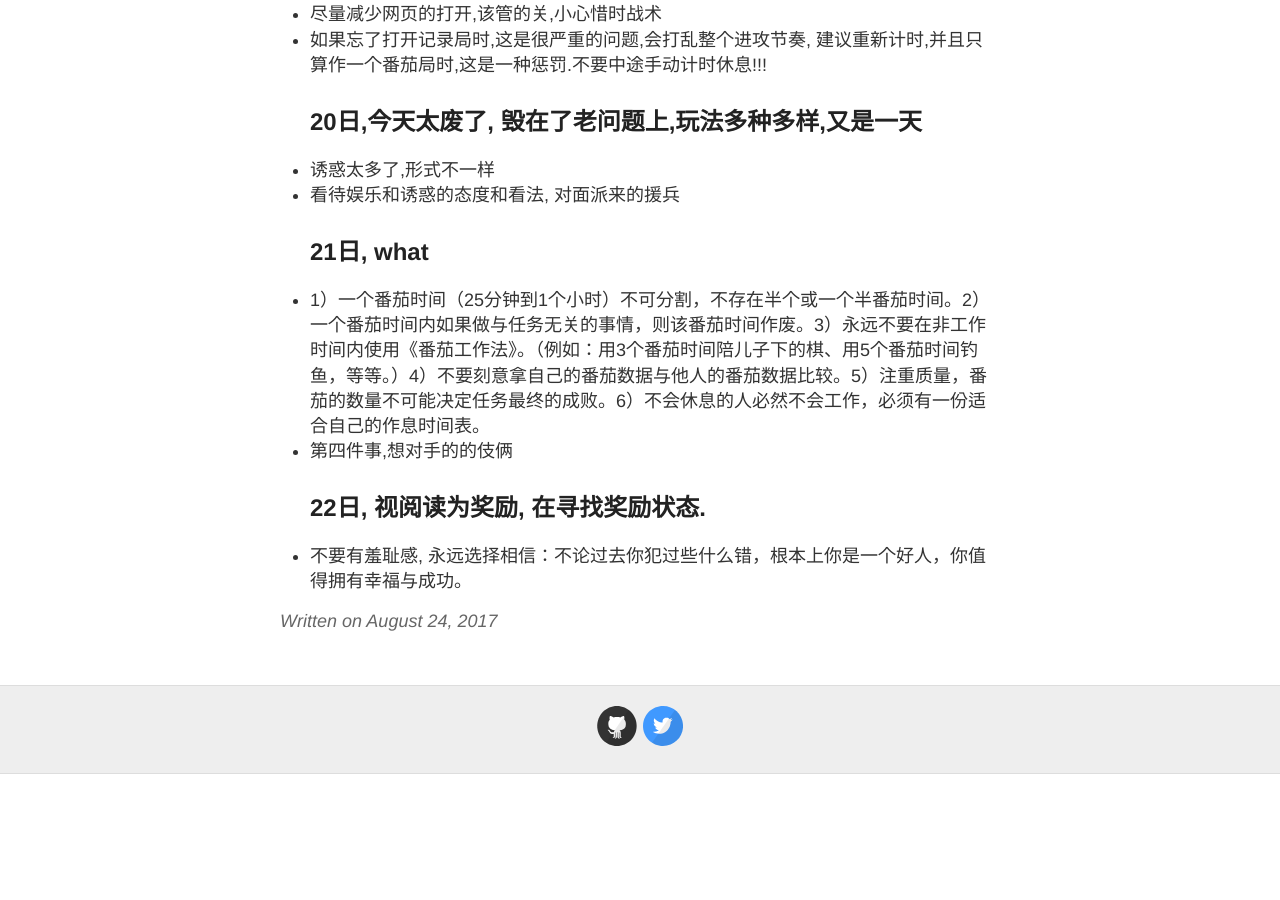
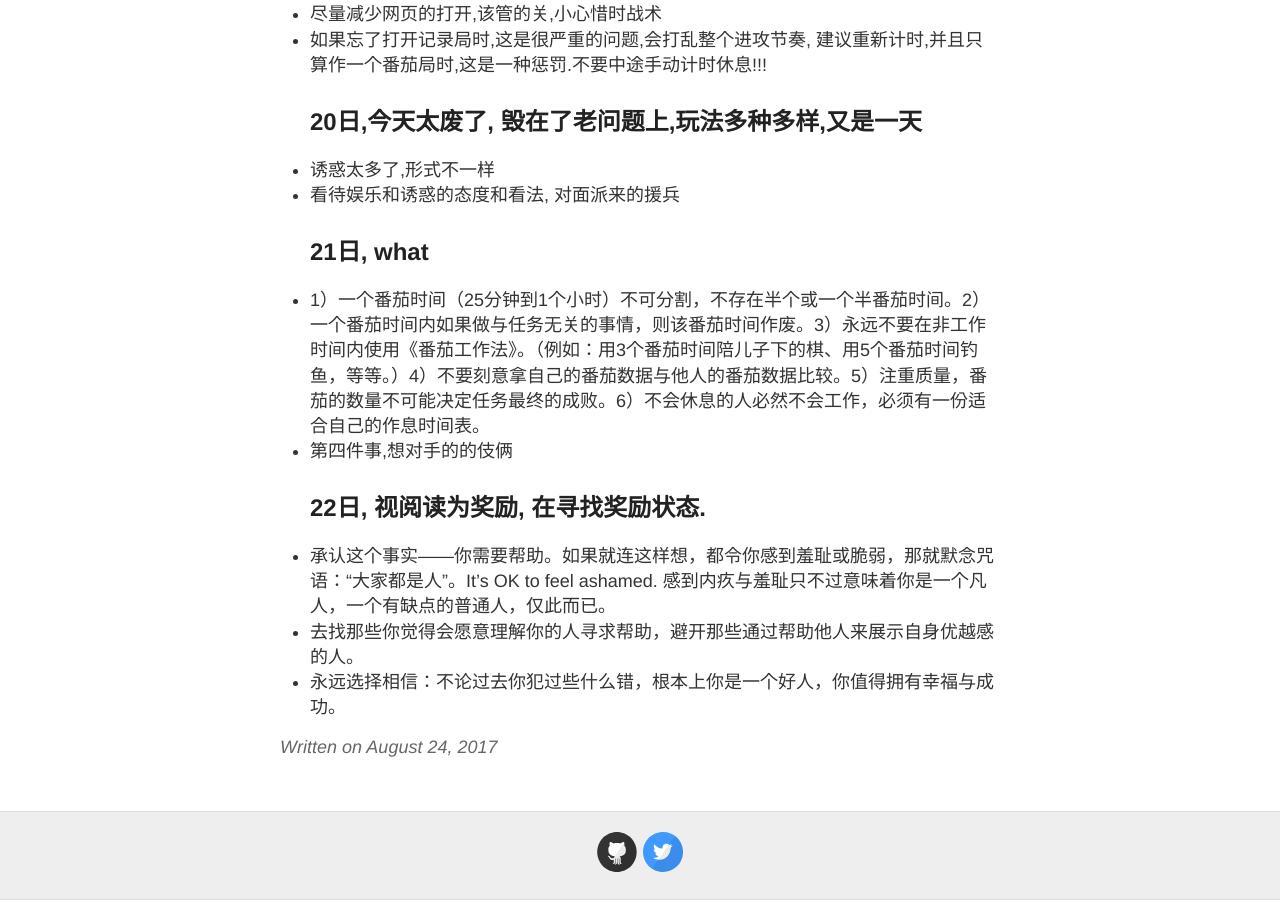
Before and after one commit to evelol/zzx_blog, a Jekyll site: the page built from _posts/2017-08-24-Ok.md, in a window 1280 px wide and 900 px high, scrolled down 3014 px. Built offline with Jekyll 4.4.1, drawn with Linux system fonts in a browser that asks for light colours; our own code applies the rules of GitHub Pages for plain Markdown files; before the commit the page ends 3788 px from its top, so only the background shows below that.

Commit message:
Update 2017-08-24-Ok.md

```diff
--- a/_posts/2017-08-24-Ok.md
+++ b/_posts/2017-08-24-Ok.md
@@ -72,4 +72,6 @@
 -  1）一个番茄时间（25分钟到1个小时）不可分割，不存在半个或一个半番茄时间。2） 一个番茄时间内如果做与任务无关的事情，则该番茄时间作废。3）永远不要在非工作时间内使用《番茄工作法》。（例如：用3个番茄时间陪儿子下的棋、用5个番茄时间钓鱼，等等。）4）不要刻意拿自己的番茄数据与他人的番茄数据比较。5）注重质量，番茄的数量不可能决定任务最终的成败。6）不会休息的人必然不会工作，必须有一份适合自己的作息时间表。
 -  第四件事,想对手的的伎俩
 ## 22日, 视阅读为奖励, 在寻找奖励状态.
-- 不要有羞耻感, 永远选择相信：不论过去你犯过些什么错，根本上你是一个好人，你值得拥有幸福与成功。
+- 承认这个事实——你需要帮助。如果就连这样想，都令你感到羞耻或脆弱，那就默念咒语：“大家都是人”。It’s OK to feel ashamed. 感到内疚与羞耻只不过意味着你是一个凡人，一个有缺点的普通人，仅此而已。
+- 去找那些你觉得会愿意理解你的人寻求帮助，避开那些通过帮助他人来展示自身优越感的人。
+- 永远选择相信：不论过去你犯过些什么错，根本上你是一个好人，你值得拥有幸福与成功。
```
